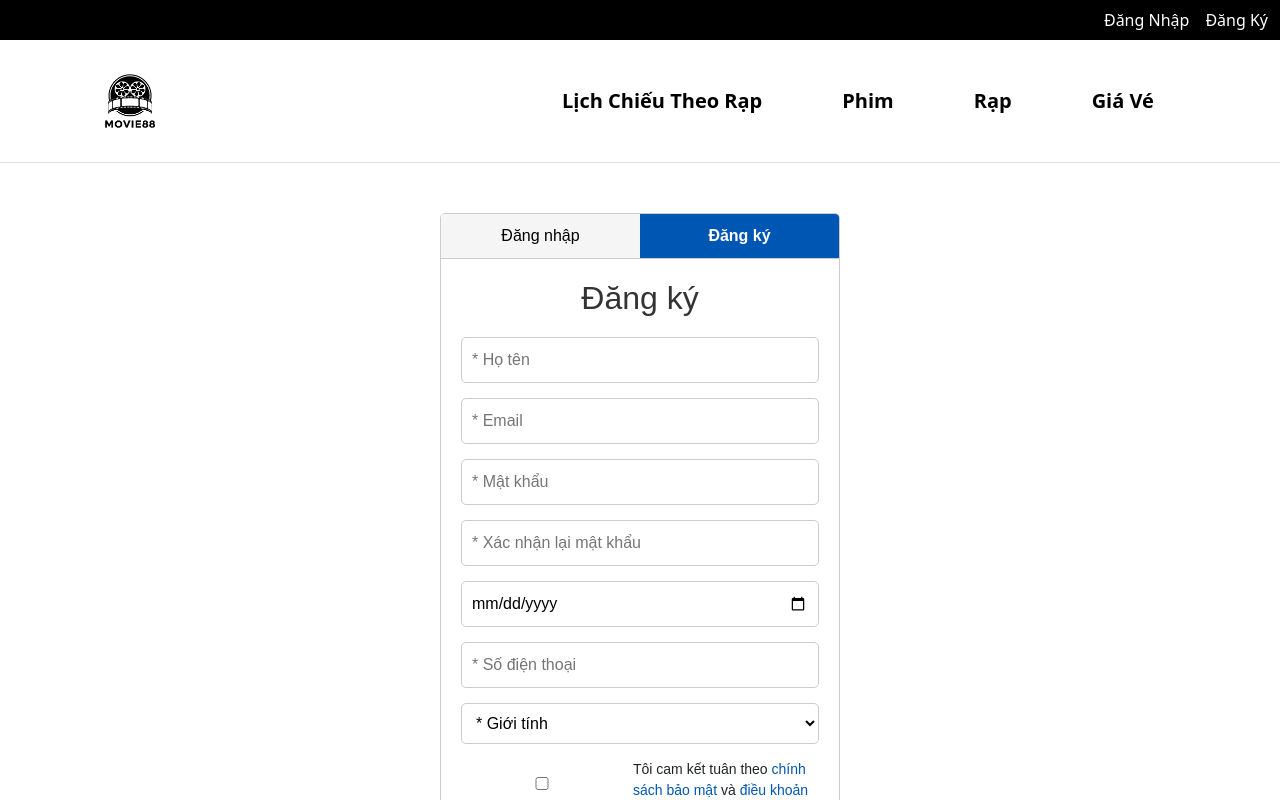
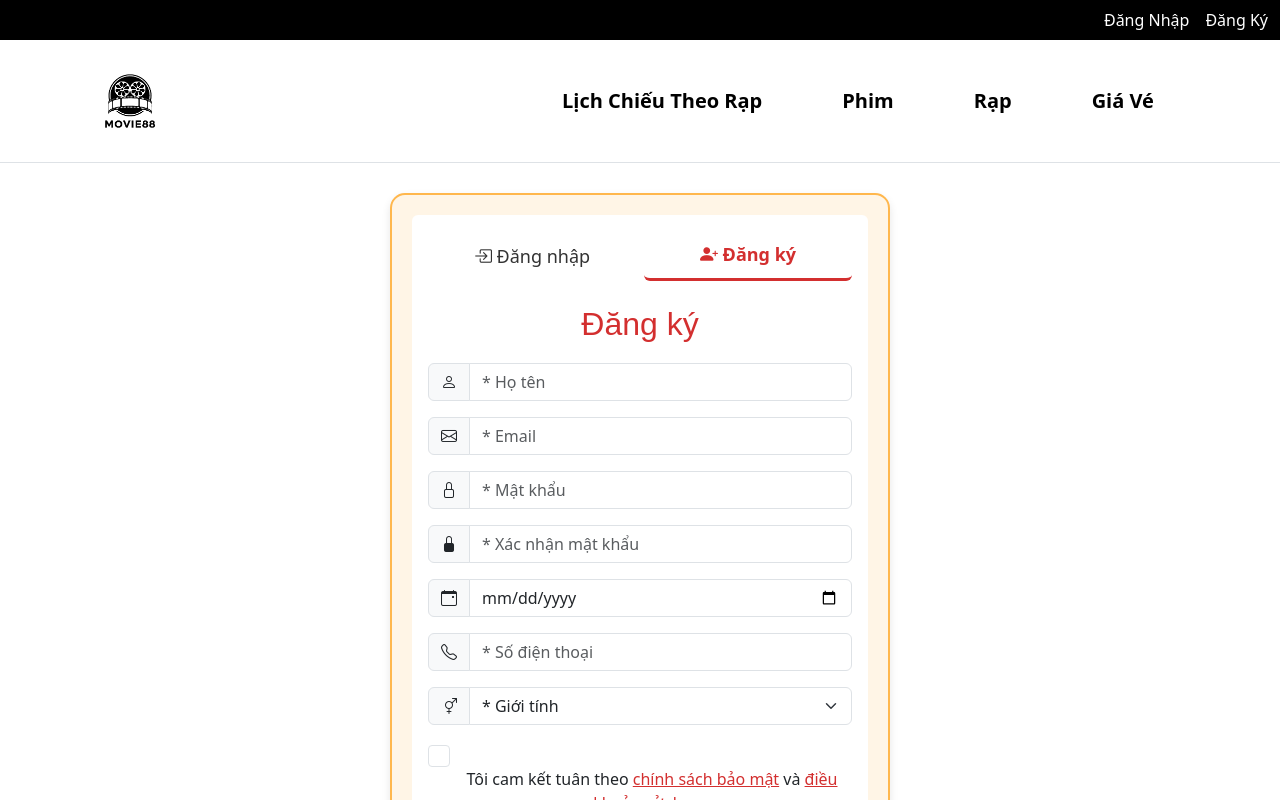
Before and after one commit to lucneahihi0310/Project_Movie_App, a React (Create React App) app: page /login in a window 1280 px wide. Both pictures are taken after a click on the button "Đăng ký". Shown: the top 800 px of the page. Built offline with nearby package versions, Linux system fonts and the light colour scheme; data requests are answered from the project's data file.

Commit message:
update login

```diff
--- a/database.json
+++ b/database.json
@@ -19,7 +19,7 @@
       "role": 2,
       "dob": "1990-01-01",
       "address": "123, Hà Đông, Hà Nội",
-      "email": "user123@gmail.com",
+      "email": "lucduogty@gmail.com",
       "phone": "0912345678",
       "full_name": "Lê Văn Khách",
       "status": "active"
--- a/src/CSS/LoginRegister.css
+++ b/src/CSS/LoginRegister.css
@@ -1,141 +1,83 @@
-/* Toàn bộ container */
 .login-register-container {
-    width: 400px;
-    margin: 50px auto;
-    font-family: Arial, sans-serif;
-    border: 1px solid #ccc;
-    border-radius: 5px;
-    background-color: #fff;
-    overflow: hidden;
+  max-width: 500px;
+  margin: auto;
+  padding: 20px;
+  background-color: #fff5e6; /* Màu nền nhạt có không khí Tết */
+  border: 2px solid #ffb74d; /* Đường viền màu vàng cam */
+  border-radius: 15px;
+  box-shadow: 0 4px 8px rgba(0, 0, 0, 0.1);
 }
 
-  /* Tabs (Đăng nhập/Đăng ký) */
 .tabs {
   display: flex;
-    background-color: #f5f5f5;
-    border-bottom: 1px solid #ccc;
+  justify-content: space-between;
+  margin-bottom: 20px;
 }
 
 .tabs button {
   flex: 1;
   padding: 10px;
+  font-size: 18px;
   border: none;
-    background-color: #f5f5f5;
   cursor: pointer;
-    font-size: 16px;
+  background-color: transparent;
+  color: #333;
+  transition: all 0.3s;
 }
 
-  .tabs button.active-tab {
-    background-color: #0056b3;
-    color: #fff;
+.tabs .active-tab {
   font-weight: bold;
+  color: #d32f2f; /* Màu đỏ Tết */
+  border-bottom: 3px solid #d32f2f;
 }
 
-  /* Container cho form */
-  .form-container {
-    padding: 20px;
-  }
-
-  form h2 {
+.form-container h2 {
   text-align: center;
-    color: #333;
+  color: #d32f2f; /* Màu chủ đạo Tết */
   margin-bottom: 20px;
 }
 
-  /* Input và Select */
-  form input,
-  form select {
+input,
+select {
   width: 100%;
   padding: 10px;
-    margin-bottom: 15px;
-    border: 1px solid #ccc;
+  margin: 10px 0;
+  border: 1px solid #ddd;
   border-radius: 5px;
-    box-sizing: border-box;
 }
 
-  form select {
-    background-color: #fff;
-  }
-
-  /* Nút Captcha */
-  .captcha-container {
-    display: flex;
-    align-items: center;
-    gap: 10px;
-  }
-
-  .captcha-container img {
-    height: 40px;
-    border: 1px solid #ccc;
-  }
-
-  .captcha-container .refresh-captcha {
-    background: none;
-    border: none;
-    cursor: pointer;
-    font-size: 16px;
-  }
-
-  /* Điều khoản */
-  .terms {
-    display: flex;
-    align-items: center;
-    gap: 10px;
-    font-size: 14px;
-  }
-
-  .terms a {
-    color: #0056b3;
-    text-decoration: none;
-  }
-
-  .terms a:hover {
-    text-decoration: underline;
-  }
-
-  /* Các nút hành động */
-  .btn {
+button {
   width: 100%;
   padding: 10px;
+  background-color: #d32f2f;
   color: #fff;
   border: none;
   border-radius: 5px;
+  font-size: 16px;
   cursor: pointer;
 }
 
-  .login-btn {
-    background-color: #0056b3;
-    margin-bottom: 10px;
+button:hover {
+  background-color: #b71c1c;
 }
 
-  .facebook-btn {
-    background-color: #4267b2;
-    margin-top: 10px;
+.forgot-password {
+  display: block;
+  margin: 10px 0;
+  text-align: center;
+  color: #d32f2f;
 }
 
-  .register-btn {
-    background-color: #f44336;
-    margin-bottom: 10px;
+.terms {
+  margin: 15px 0;
+  display: flex;
+  align-items: center;
 }
 
-  /* Quên mật khẩu */
-  .forgot-password {
-    display: block;
-    margin-bottom: 15px;
-    font-size: 14px;
-    color: #0056b3;
-    text-align: right;
+.terms label a {
+  color: #d32f2f;
 }
 
-  .forgot-password:hover {
-    text-decoration: underline;
+.terms input {
+  margin-right: 10px;
 }
-  .captcha-container {
-    margin-bottom: 20px;
-    text-align: center;
-}
-
-.captcha-container .g-recaptcha {
-    display: inline-block;
-    margin-bottom: 20px;
-}
--- a/src/Components/pages/Header.js
+++ b/src/Components/pages/Header.js
@@ -12,7 +12,7 @@ function Header() {
       <Container fluid className="bg-black">
         <Row className="d-flex justify-content-end py-2">
           <Col className="text-right Sig">
-            <Link to="" className="text-white me-3">
+            <Link to="/login" className="text-white me-3">
               Đăng Nhập
             </Link>
             <Link to="" className="text-white">
@@ -21,7 +21,7 @@ function Header() {
           </Col>
         </Row>
       </Container>
-      <Navbar expand="lg" className="bg-white border-bottom">
+      <Navbar expand="lg" className="bg-white border-bottom" style={{ marginBottom: "30px" }}>
         <Container>
           <Navbar.Brand
             as={Link}
--- a/src/Components/pages/LoginRegister.js
+++ b/src/Components/pages/LoginRegister.js
@@ -1,126 +1,272 @@
 import React, { useState } from "react";
-// import FacebookLogin from 'react-facebook-login'; // Import thư viện Facebook Login
+import { Card, Button, Form, InputGroup } from "react-bootstrap";
+import { useNavigate } from "react-router-dom";
+import { postData, fetchData } from "../API/ApiService"; // Import your APIService functions
+import "bootstrap-icons/font/bootstrap-icons.css";
 import "../../CSS/LoginRegister.css";
 
 const LoginRegister = () => {
-    const [currentForm, setCurrentForm] = useState("login"); // "login", "register", "forgotPassword"
-    //   const [facebookData, setFacebookData] = useState(null); // Dữ liệu từ Facebook
+  const [currentForm, setCurrentForm] = useState("login");
+  const [email, setEmail] = useState("");
+  const [password, setPassword] = useState("");
+  const [name, setName] = useState("");
+  const [phone, setPhone] = useState("");
+  const [dob, setDob] = useState("");
+  const [gender, setGender] = useState("");
+  const [errorMessage, setErrorMessage] = useState("");
+  const [confirmPassword, setConfirmPassword] = useState("");
+  const navigate = useNavigate();
 
-    const handleSubmit = (e) => {
+  // Handle form submit for login
+  const handleLogin = async (e) => {
     e.preventDefault();
-        // Xử lý đăng nhập, đăng ký hoặc quên mật khẩu ở đây
-        console.log("Form submitted!");
+    try {
+      const users = await fetchData("accounts"); // Assuming 'accounts' is the endpoint for login
+      const user = users.find((user) => user.email === email && user.password === password);
+      if (user) {
+        console.log("Login successful", user);
+        navigate("/");
+        // Handle login success (e.g., redirect)
+      } else {
+        setErrorMessage("Invalid credentials");
+      }
+    } catch (error) {
+      console.error("Login error:", error);
+      setErrorMessage("An error occurred while logging in");
+    }
   };
 
-    //   const responseFacebook = (response) => {
-    //     console.log("Facebook response:", response); // Xử lý phản hồi từ Facebook
-    //     if (response.status !== "unknown") {
-    //       setFacebookData(response); // Lưu dữ liệu từ Facebook vào state
-    //     } else {
-    //       console.error("Facebook login failed");
-    //     }
-    //   };
+  // Handle form submit for registration
+  const handleRegister = async (e) => {
+    e.preventDefault();
+
+    if (password !== confirmPassword) {
+      setErrorMessage("Passwords do not match");
+      return;
+    }
+
+    const data = { name, email, password, dob, phone, gender, role: 2 }; // Assuming role 2 is for user
+
+    try {
+      const response = await postData("accounts", data);
+      console.log("Registration successful", response);
+      // Handle registration success (e.g., redirect to login)
+    } catch (error) {
+      console.error("Registration error:", error);
+      setErrorMessage("An error occurred while registering");
+    }
+  };
+
+  // Handle the form submit for forgotten password (not yet fully implemented)
+  const handleForgotPassword = async (e) => {
+    e.preventDefault();
+    // Implement password reset functionality here
+  };
 
   return (
     <div className="login-register-container">
-            <div className="tabs">
-                <button
-                    className={currentForm === "login" ? "active-tab" : ""}
+      <Card className="text-center border-0">
+        <Card.Body>
+          <div className="tabs mb-4">
+            <Button
+              variant="outline-danger"
+              className={`me-2 ${currentForm === "login" ? "active-tab" : ""}`}
               onClick={() => setCurrentForm("login")}
             >
-                    Đăng nhập
-                </button>
-                <button
+              <i className="bi bi-box-arrow-in-right"></i> Đăng nhập
+            </Button>
+            <Button
+              variant="outline-warning"
               className={currentForm === "register" ? "active-tab" : ""}
               onClick={() => setCurrentForm("register")}
             >
-                    Đăng ký
-                </button>
+              <i className="bi bi-person-plus-fill"></i> Đăng ký
+            </Button>
           </div>
 
           <div className="form-container">
             {currentForm === "login" && (
-                    <form className="login-form" onSubmit={handleSubmit}>
+              <Form onSubmit={handleLogin}>
                 <h2>Đăng nhập</h2>
-                        <input type="email" placeholder="Email" required />
-                        <input type="password" placeholder="Mật khẩu" required />
+                <InputGroup className="mb-3">
+                  <InputGroup.Text>
+                    <i className="bi bi-envelope"></i>
+                  </InputGroup.Text>
+                  <Form.Control
+                    type="email"
+                    placeholder="Email"
+                    value={email}
+                    onChange={(e) => setEmail(e.target.value)}
+                    required
+                  />
+                </InputGroup>
+                <InputGroup className="mb-3">
+                  <InputGroup.Text>
+                    <i className="bi bi-lock"></i>
+                  </InputGroup.Text>
+                  <Form.Control
+                    type="password"
+                    placeholder="Mật khẩu"
+                    value={password}
+                    onChange={(e) => setPassword(e.target.value)}
+                    required
+                  />
+                </InputGroup>
+                {errorMessage && <p className="text-danger">{errorMessage}</p>}
+                <Form.Group className="mb-3">
+                  <Form.Check type="checkbox" label="Remember" id="remember" />
+                </Form.Group>
+                <div className="forgot-password">
                   <a
+                    style={{ textDecoration: "none" }}
                     href="#"
-                            className="forgot-password"
                     onClick={() => setCurrentForm("forgotPassword")}
                   >
-                            Quên mật khẩu?
+                    <i className="bi bi-question-circle"></i> Quên mật khẩu?
                   </a>
-                        <button type="submit" className="btn login-btn">
-                            Đăng nhập
-                        </button>
-                        {/* <FacebookLogin
-              appId="552157667519890" // Thay bằng app ID của bạn
-              autoLoad={false}
-              fields="name,email,picture"
-              callback={responseFacebook}
-              cssClass="btn facebook-btn"
-            /> */}
-                    </form>
+                </div>
+                <Button type="submit" className="btn-danger w-100">
+                  <i className="bi bi-box-arrow-in-right"></i> Đăng nhập
+                </Button>
+              </Form>
             )}
 
             {currentForm === "register" && (
-                    <form className="register-form" onSubmit={handleSubmit}>
+              <Form onSubmit={handleRegister}>
                 <h2>Đăng ký</h2>
-                        <input type="text" placeholder="* Họ tên" required />
-                        <input type="email" placeholder="* Email" required />
-                        <input type="password" placeholder="* Mật khẩu" required />
-                        <input
-                            type="password"
-                            placeholder="* Xác nhận lại mật khẩu"
+                <InputGroup className="mb-3">
+                  <InputGroup.Text>
+                    <i className="bi bi-person"></i>
+                  </InputGroup.Text>
+                  <Form.Control
+                    type="text"
+                    placeholder="* Họ tên"
+                    value={name}
+                    onChange={(e) => setName(e.target.value)}
                     required
                   />
-                        <input type="date" placeholder="* Ngày sinh" required />
-                        <input type="tel" placeholder="* Số điện thoại" required />
-                        <select required>
+                </InputGroup>
+                <InputGroup className="mb-3">
+                  <InputGroup.Text>
+                    <i className="bi bi-envelope"></i>
+                  </InputGroup.Text>
+                  <Form.Control
+                    type="email"
+                    placeholder="* Email"
+                    value={email}
+                    onChange={(e) => setEmail(e.target.value)}
+                    required
+                  />
+                </InputGroup>
+                <InputGroup className="mb-3">
+                  <InputGroup.Text>
+                    <i className="bi bi-lock"></i>
+                  </InputGroup.Text>
+                  <Form.Control
+                    type="password"
+                    placeholder="* Mật khẩu"
+                    value={password}
+                    onChange={(e) => setPassword(e.target.value)}
+                    required
+                  />
+                </InputGroup>
+                <InputGroup className="mb-3">
+                  <InputGroup.Text>
+                    <i className="bi bi-lock-fill"></i>
+                  </InputGroup.Text>
+                  <Form.Control
+                    type="password"
+                    placeholder="* Xác nhận mật khẩu"
+                    value={confirmPassword}
+                    onChange={(e) => setConfirmPassword(e.target.value)}
+                    required
+                  />
+                </InputGroup>
+                <InputGroup className="mb-3">
+                  <InputGroup.Text>
+                    <i className="bi bi-calendar-event"></i>
+                  </InputGroup.Text>
+                  <Form.Control
+                    type="date"
+                    placeholder="* Ngày sinh"
+                    value={dob}
+                    onChange={(e) => setDob(e.target.value)}
+                    required
+                  />
+                </InputGroup>
+                <InputGroup className="mb-3">
+                  <InputGroup.Text>
+                    <i className="bi bi-telephone"></i>
+                  </InputGroup.Text>
+                  <Form.Control
+                    type="tel"
+                    placeholder="* Số điện thoại"
+                    value={phone}
+                    onChange={(e) => setPhone(e.target.value)}
+                    required
+                  />
+                </InputGroup>
+                <InputGroup className="mb-3">
+                  <InputGroup.Text>
+                    <i className="bi bi-gender-ambiguous"></i>
+                  </InputGroup.Text>
+                  <Form.Select
+                    value={gender}
+                    onChange={(e) => setGender(e.target.value)}
+                    required
+                  >
                     <option value="">* Giới tính</option>
                     <option value="male">Nam</option>
                     <option value="female">Nữ</option>
                     <option value="other">Khác</option>
-                        </select>
-                        <div className="terms">
-                            <input type="checkbox" required />
-                            <label>
+                  </Form.Select>
+                </InputGroup>
+                {errorMessage && <p className="text-danger">{errorMessage}</p>}
+                <div className="terms mb-3">
+                  <Form.Check
+                    type="checkbox"
+                    label={
+                      <>
                         Tôi cam kết tuân theo{" "}
                         <a href="#">chính sách bảo mật</a> và{" "}
                         <a href="#">điều khoản sử dụng</a>.
-                            </label>
+                      </>
+                    }
+                  />
                 </div>
-                        <button type="submit" className="btn register-btn">
-                            Đăng ký
-                        </button>
-                        {/* <FacebookLogin
-              appId="552157667519890" // Thay bằng app ID của bạn
-              autoLoad={false}
-              fields="name,email,picture"
-              callback={responseFacebook}
-              cssClass="btn facebook-btn"
-            /> */}
-                    </form>
+                <Button type="submit" className="btn-warning w-100">
+                  <i className="bi bi-person-plus-fill"></i> Đăng ký
+                </Button>
+              </Form>
             )}
 
             {currentForm === "forgotPassword" && (
-                    <form className="forgot-password-form" onSubmit={handleSubmit}>
+              <Form onSubmit={handleForgotPassword}>
                 <h2>Quên mật khẩu</h2>
                 <p>Vui lòng nhập email để đặt lại mật khẩu</p>
-                        <input type="email" placeholder="Email" required />
-                        <button type="submit" className="btn reset-btn">
-                            Gửi yêu cầu
-                        </button>
-                        <p>
+                <InputGroup className="mb-3">
+                  <InputGroup.Text>
+                    <i className="bi bi-envelope"></i>
+                  </InputGroup.Text>
+                  <Form.Control
+                    type="email"
+                    placeholder="Email"
+                    required
+                  />
+                </InputGroup>
+                <Button type="submit" className="btn-warning w-100">
+                  <i className="bi bi-envelope-fill"></i> Gửi yêu cầu
+                </Button>
+                <div className="mt-3">
                   <a href="#" onClick={() => setCurrentForm("login")}>
-                                Quay lại Đăng nhập
+                    <i className="bi bi-box-arrow-in-left"></i> Quay lại Đăng nhập
                   </a>
-                            <a>dijem Huu SY</a>
-                        </p>
-                    </form>
+                </div>
+              </Form>
             )}
           </div>
+        </Card.Body>
+      </Card>
     </div>
   );
 };
```
Lines whose indentation alone changed are shown as unchanged.
